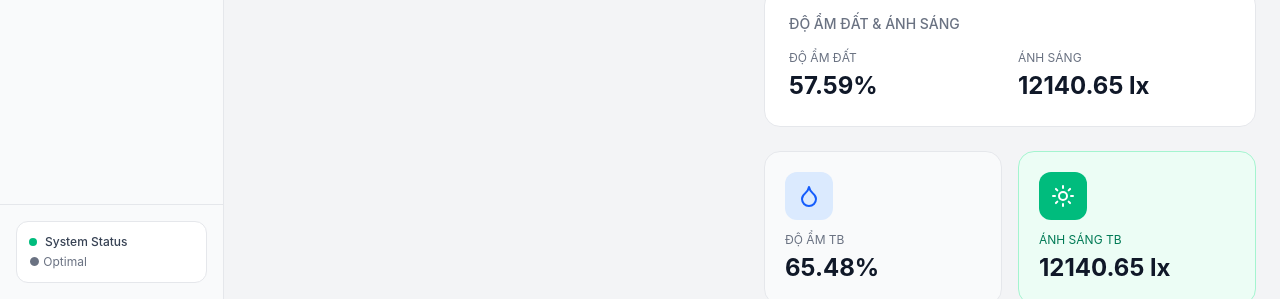
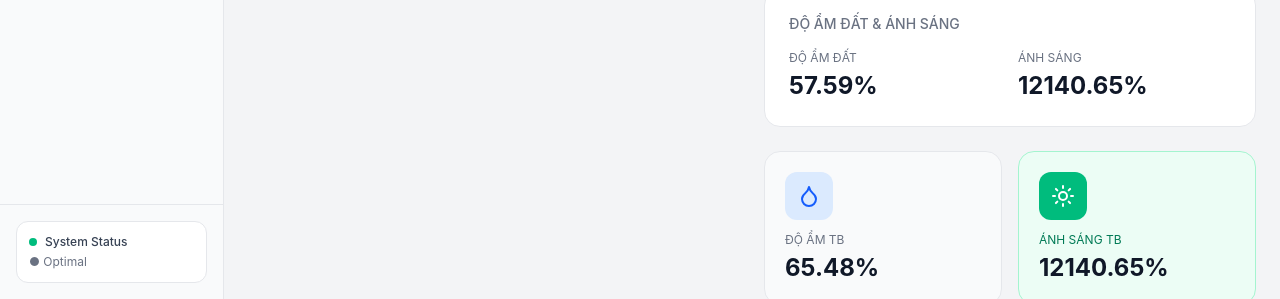
Before and after one commit to Group-23-Multidiscipline-Project/dadn-frontend, a React (Vite) app in the folder frontend/: page / in a window 1280 px wide. Both pictures are taken after a click on the button "Logs". Shown: the part 501-800 px from the top of the page. Built offline with nearby package versions, Linux system fonts and the light colour scheme.

Commit message:
bug/change lux to %

```diff
--- a/frontend/src/app/components/LightIntensity.tsx
+++ b/frontend/src/app/components/LightIntensity.tsx
@@ -23,7 +23,7 @@ export function LightIntensity({ value, avgComparison = 12 }: LightIntensityProp
 
       <div className="mb-4">
         <div className="text-xs text-gray-500 mb-1">LUMINOUS INTENSITY</div>
-        <div className="text-3xl font-bold text-gray-900">{value.toFixed(2)} <span className="text-lg text-gray-500">lux</span></div>
+        <div className="text-3xl font-bold text-gray-900">{value.toFixed(2)} <span className="text-lg text-gray-500">%</span></div>
       </div>
 
       <div className="mb-6">
--- a/frontend/src/app/components/SensorCards.tsx
+++ b/frontend/src/app/components/SensorCards.tsx
@@ -116,7 +116,7 @@ export function SensorCards({ humidity, temperature, soilMoisture, lightLevel }:
     {
       title: "Light Level",
       value: lightLevel,
-      unit: " lux",
+      unit: "%",
       icon: <Sun size={16} />,
       color: "text-yellow-400",
       bgColor: "bg-yellow-900/30",
--- a/frontend/src/app/components/SensorMetrics.tsx
+++ b/frontend/src/app/components/SensorMetrics.tsx
@@ -23,7 +23,7 @@ export function SensorMetrics({ humidity, lightLevel }: SensorMetricsProps) {
           <Sun size={24} className="text-white" />
         </div>
         <div className="text-xs text-emerald-700 mb-1">ÁNH SÁNG TB</div>
-        <div className="text-2xl font-bold text-gray-900">{lightLevel.toFixed(2)} lx</div>
+        <div className="text-2xl font-bold text-gray-900">{lightLevel.toFixed(2)}%</div>
       </div>
     </div>
   );
--- a/frontend/src/app/views/LogView.tsx
+++ b/frontend/src/app/views/LogView.tsx
@@ -31,7 +31,7 @@ export function LogView({ chartData, humidity, lightLevel, soilMoisture }: LogVi
             </div>
             <div>
               <div className="text-xs text-gray-500 mb-1">ÁNH SÁNG</div>
-              <div className="text-2xl font-bold text-gray-900">{lightLevel.toFixed(2)} lx</div>
+              <div className="text-2xl font-bold text-gray-900">{lightLevel.toFixed(2)}%</div>
             </div>
           </div>
         </div>
```
